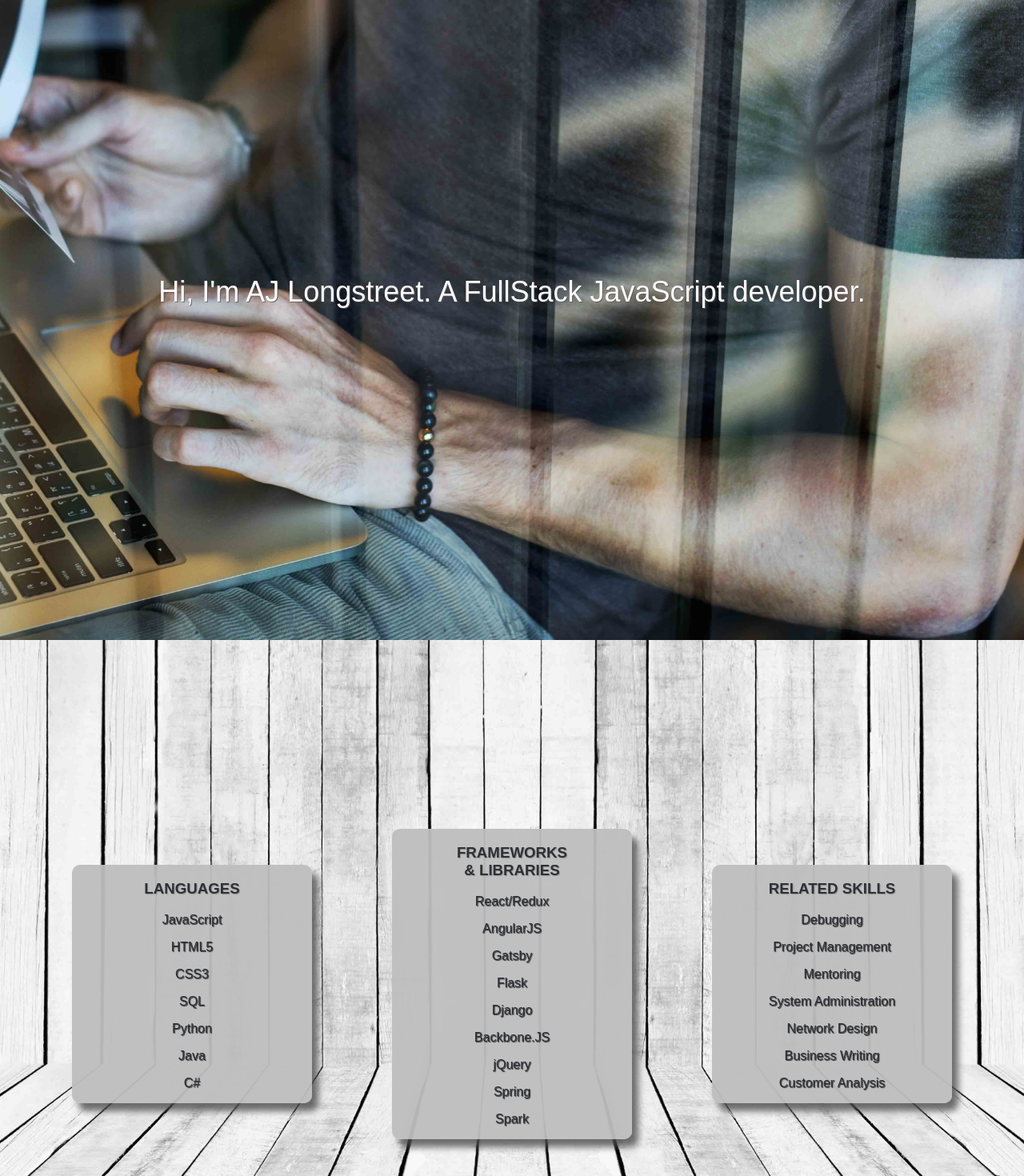
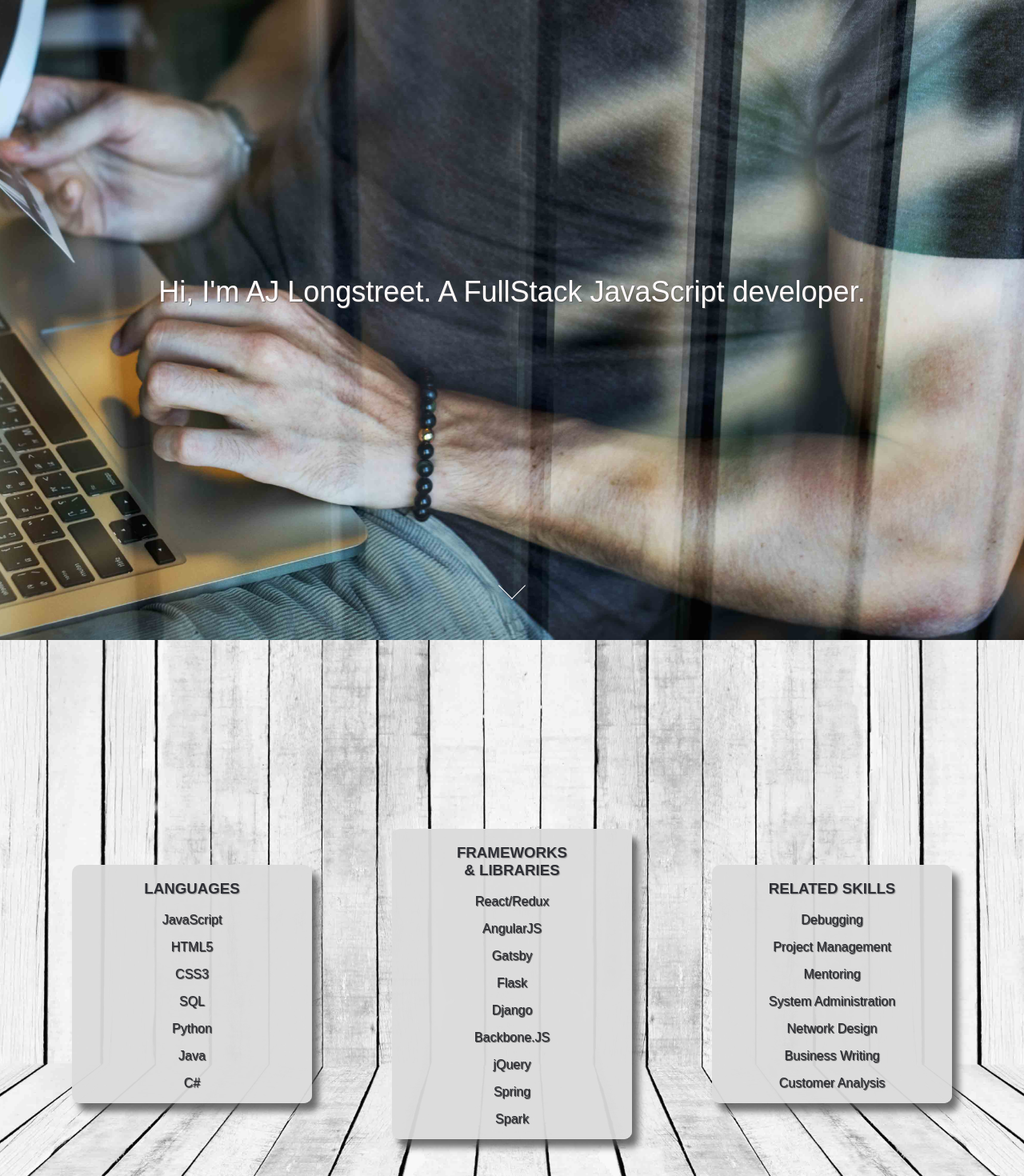
Before and after one commit to MisterAJ/react_portfolio, a React (Create React App) app: page / in a window 1280 px wide. Shown: the top 1470 px of the page at 80% size. Built offline with nearby package versions, Linux system fonts and the light colour scheme.

Commit message:
updates styling

```diff
--- a/src/Components/jumbotron.js
+++ b/src/Components/jumbotron.js
@@ -12,17 +12,31 @@ const ImageDiv = styled.div`
 `;
 
 const Title = styled.h1`
-  display: inline-block;
-  padding: 40vh 0px;
+  position: absolute;
+  top: 40%;
+  width: 100%;
   text-align: center;
   font-family: Arial, Helvetica Neue, Helvetica, sans-serif;
   font-size: 36px;
   font-style: normal;
   font-variant: normal;
   font-weight: 500;
-  vertical-align: middle;
   text-shadow: 1px 1px rgb(88, 88, 88, 0.8);
   color: #fffafa;
+`;
+
+const DownArrow = styled.span`
+  position: absolute;
+  top: 90%;
+  left: 50%;
+  width: 24px;
+  height: 24px;
+  margin-left: -12px;
+  border-left: 1px solid #fff;
+  border-bottom: 1px solid #fff;
+  -webkit-transform: rotate(-45deg);
+  transform: rotate(-45deg);
+  box-sizing: border-box;
 `;
 
 class Jumbotron extends Component {
@@ -30,6 +44,7 @@ class Jumbotron extends Component {
     return (
       <ImageDiv>
         <Title>Hi, I'm AJ Longstreet. A FullStack JavaScript developer.</Title>
+        <DownArrow />
       </ImageDiv>
     );
   }
--- a/src/Components/skills.js
+++ b/src/Components/skills.js
@@ -23,12 +23,12 @@ const StyledColumn = styled.div`
   max-width: 300px;
   margin: auto;
   border-radius: 10px;
-  background-color: rgba(190, 190, 190, 0.95);
+  background-color: rgba(220, 220, 220, 0.95);
   font-family: Arial, Helvetica Neue, Helvetica, sans-serif;
   box-shadow: 8px 10px 8px rgba(75, 75, 75, 0.8);
 
   &:hover {
-    background-color: rgba(210, 210, 210, 0.95);
+    background-color: rgba(230, 230, 230, 0.95);
   }
 `;
 
@@ -44,10 +44,6 @@ const StyledP = styled.p`
   font-family: Arial, Helvetica Neue, Helvetica, sans-serif;
   text-shadow: 1px 1px 1px #2d2d2d;
   transition: font-size 0.2s;
-
-  &:hover {
-    font-size: 1.4rem;
-  }
 
   @media (max-width: 400px) {
     font-size: 0.9rem;
```
